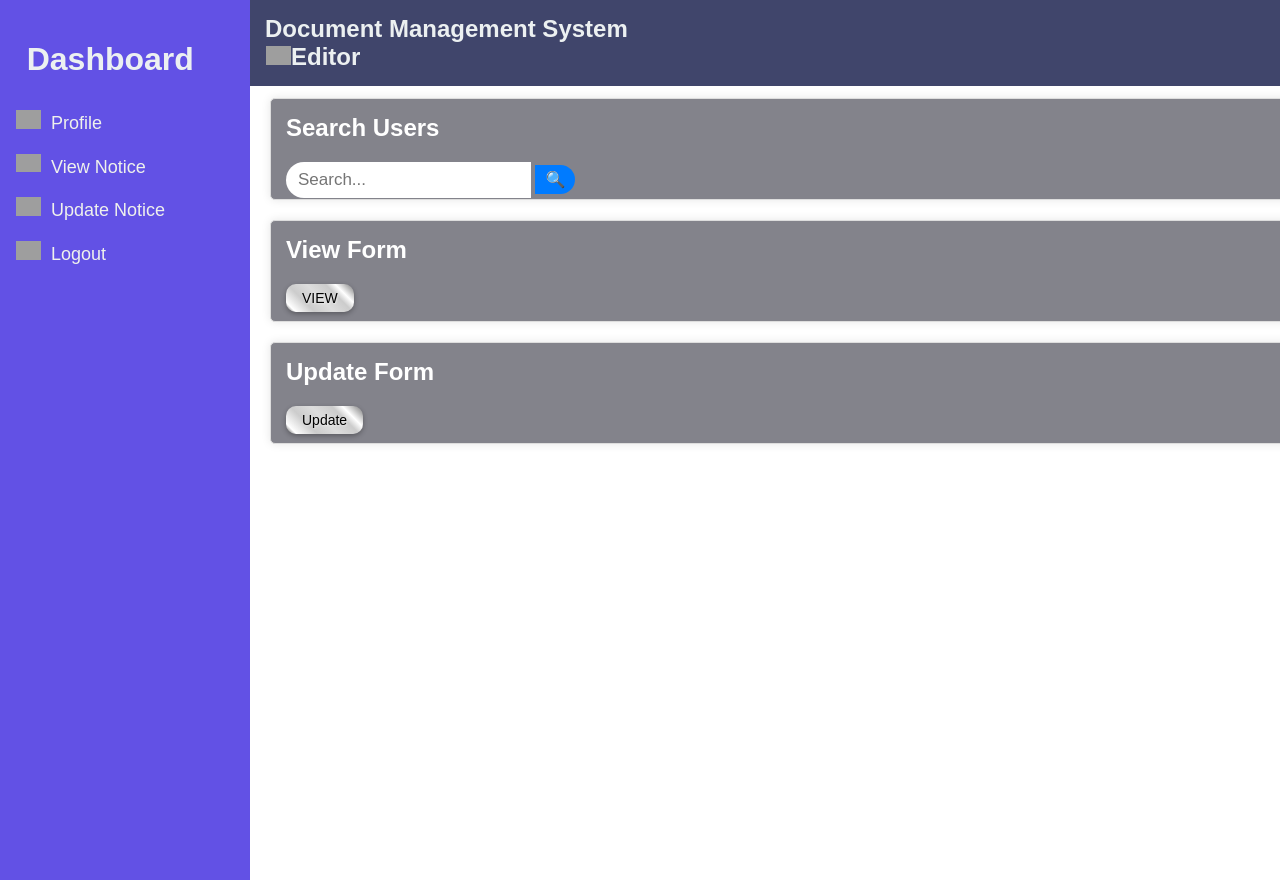
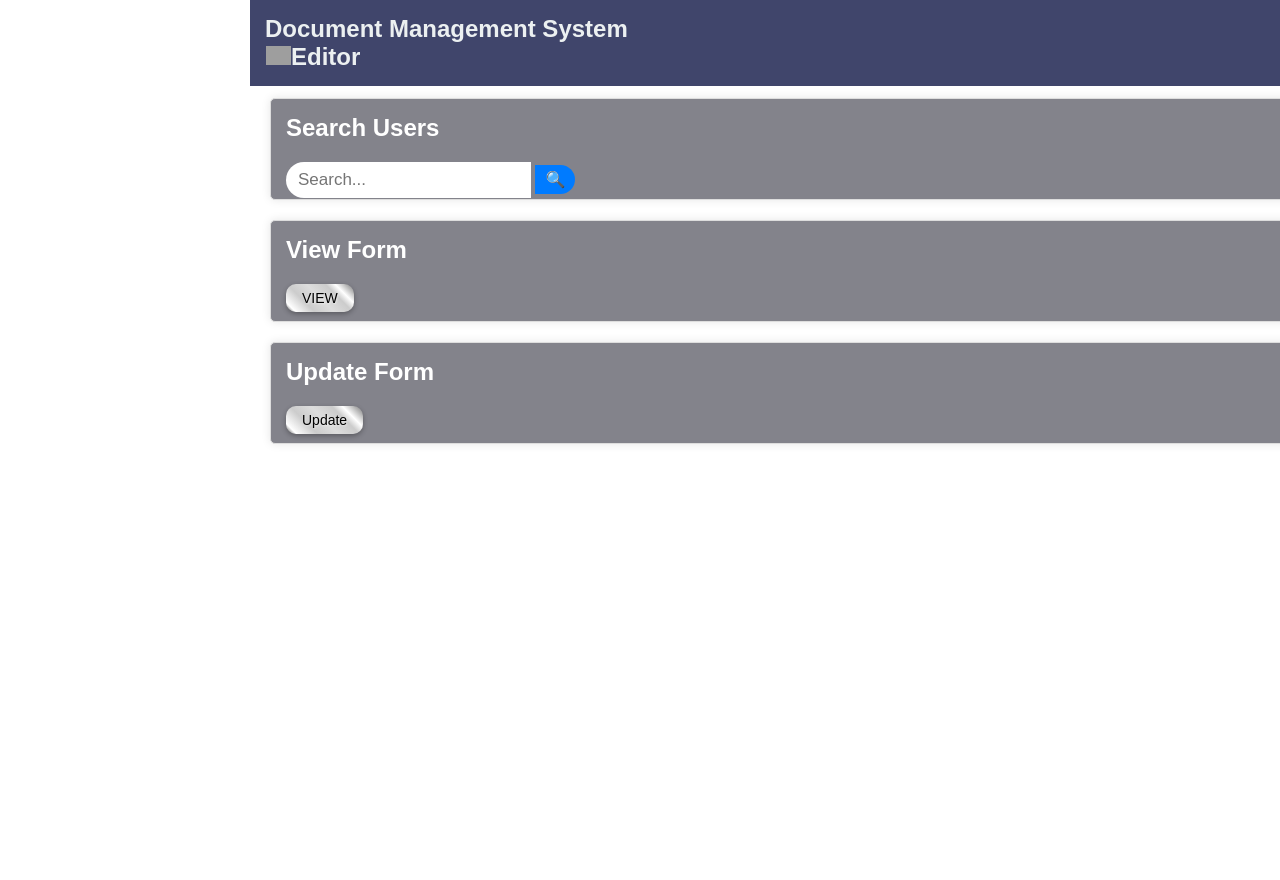
Before and after one commit to khensani1/will_Capstone, a PHP site: page /editor_dashboard.php in a window 1280 px wide. Run offline with PHP 8.4, Linux system fonts and the light colour scheme; grey boxes are pictures that could not be loaded.

Commit message:
Update editor_dashboard.php
removed sidebars

```diff
--- a/editor_dashboard.php
+++ b/editor_dashboard.php
@@ -222,15 +222,7 @@
 </head>
 <body>
 
-    <!-- Sidebar -->
-    <div class="sidebar">
-       <!--- <a href="#">Dashboard</a> -->
-       <h1>&nbsp;&nbsp;&nbsp;Dashboard</h1>
-       <a href="#"><img src="C:\Users\User\Desktop\Ice_project\user.svg" alt="Description of the SVG" class="resize">&nbsp;&nbsp;Profile</a>
-        <a href="#"><img src="C:\Users\User\Desktop\Ice_project\view.svg" alt="Description of the SVG" class="resize">&nbsp;&nbsp;View Notice</a>
-        <a href="#"><img src="C:\Users\User\Desktop\Ice_project\update.svg" alt="Description of the SVG" class="resize">&nbsp;&nbsp;Update Notice</a>
-        <a href="components/user_logout.php"><img src="C:\Users\User\Desktop\Ice_project\off.svg" alt="Description of the SVG" class="resize">&nbsp;&nbsp;Logout</a>
-    </div>
+
 
     <!-- Main content area -->
     <div class="main-content">
```
